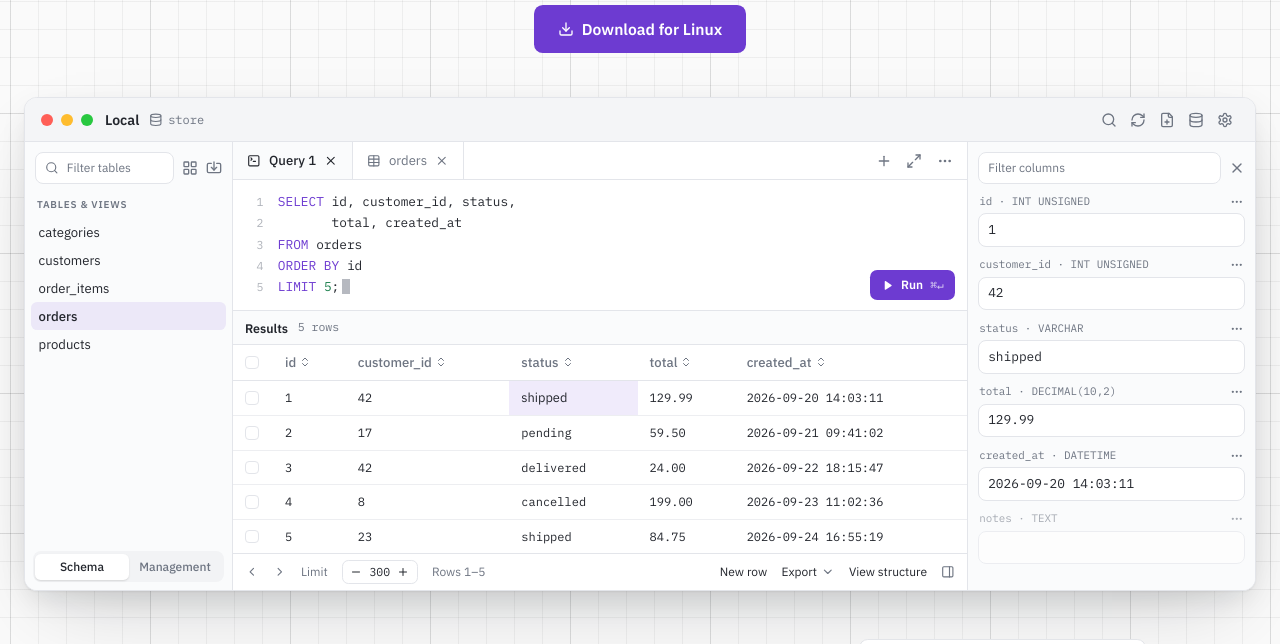
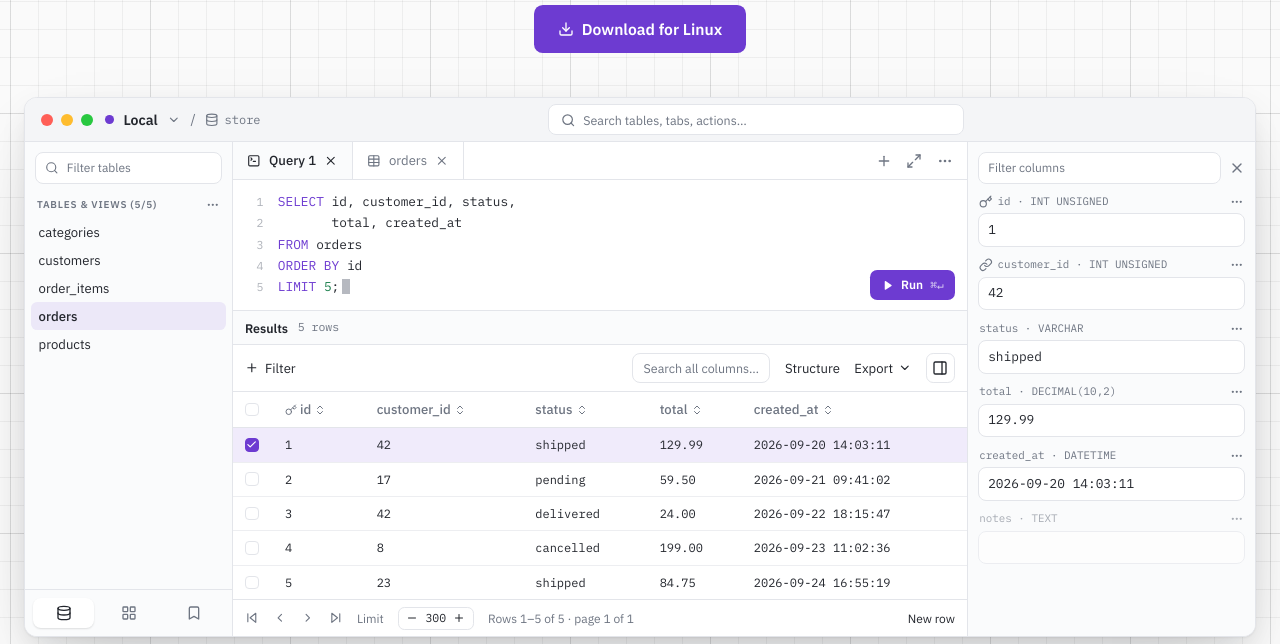
Before and after one commit to Alanaktion/zippa-db, a plain HTML site: page index.html in a window 1280 px wide. Shown: the part 307-951 px from the top of the page. Drawn offline with Linux system fonts and the light colour scheme.

Commit message:
Update hero app window to match the current UI
Title bar gains the connection color dot, chevron, and the centered
command-palette search; sidebar gets the table count, a bottom icon
dock instead of the Schema/Management toggle; a Filter/Search/
Structure/Export toolbar sits above the grid; row 1 is the selected
row with a checked box; the status bar gets skip-to-first/last
controls and the full row count. Example content unchanged.

```diff
--- a/index.html
+++ b/index.html
@@ -205,9 +205,18 @@
       .win-conn .cname { font-size: 0.88rem; font-weight: 600; white-space: nowrap; }
       .win-conn .cdb { display: flex; align-items: center; gap: 0.35rem; font-family: var(--mono); font-size: 0.75rem; color: var(--win-muted); white-space: nowrap; }
       .win-conn .cdb svg { width: 0.85rem; height: 0.85rem; }
-      .win-tools { margin-left: auto; display: flex; align-items: center; color: var(--win-muted); }
-      .win-tools span { padding: 0.4rem; display: inline-flex; }
-      .win-tools svg { width: 1rem; height: 1rem; }
+      .win-conn .cdot { width: 0.55rem; height: 0.55rem; border-radius: 50%; background: var(--accent); flex: none; }
+      .win-conn .chev { width: 0.85rem; height: 0.85rem; color: var(--win-muted); flex: none; }
+      .win-conn .csep { color: var(--win-muted); font-size: 0.85rem; }
+      .win-search { flex: 1; display: flex; justify-content: center; min-width: 0; }
+      .win-search .cmdk {
+        display: flex; align-items: center; gap: 0.5rem; width: 100%; max-width: 26rem;
+        padding: 0.35rem 0.75rem; border-radius: 0.5rem; font-size: 0.78rem;
+        background: var(--win-field); border: 1px solid var(--win-line); color: var(--win-muted);
+        white-space: nowrap; overflow: hidden;
+      }
+      .win-search svg { width: 0.9rem; height: 0.9rem; flex: none; }
+      @media (max-width: 640px) { .win-search { display: none; } }
       .win-body { display: flex; min-height: 27.5rem; }
 
       /* Sidebar */
@@ -227,15 +236,16 @@
       .side-label {
         padding: 0.25rem 0.75rem 0.4rem; font-size: 0.62rem; font-weight: 600;
         letter-spacing: 0.08em; text-transform: uppercase; color: var(--win-muted);
+        display: flex; align-items: center; justify-content: space-between;
       }
+      .side-label svg { width: 0.85rem; height: 0.85rem; }
       .side-tables { flex: 1; padding: 0 0.35rem; }
       .side-tables li { padding: 0.28rem 0.5rem; border-radius: 0.4rem; font-size: 0.82rem; }
       .side-tables li.sel { background: var(--win-sel); font-weight: 500; }
-      .side-foot { padding: 0.5rem; }
-      .side-toggle { display: flex; border-radius: 0.5rem; background: var(--panel-2); padding: 0.15rem; font-size: 0.75rem; font-weight: 500; }
-      @media (prefers-color-scheme: dark) { .side-toggle { background: #1e212b; } }
-      .side-toggle span { flex: 1; text-align: center; padding: 0.28rem 0; border-radius: 0.35rem; color: var(--win-muted); }
-      .side-toggle span.on { background: var(--win-field); color: var(--win-text); box-shadow: 0 1px 2px rgba(0,0,0,0.12); }
+      .side-dock { display: flex; gap: 0.25rem; padding: 0.5rem; border-top: 1px solid var(--win-line); }
+      .side-dock span { flex: 1; display: flex; align-items: center; justify-content: center; padding: 0.45rem 0; border-radius: 0.5rem; color: var(--win-muted); }
+      .side-dock span svg { width: 1rem; height: 1rem; }
+      .side-dock span.on { background: var(--win-field); color: var(--win-text); box-shadow: 0 1px 2px rgba(0,0,0,0.12); }
 
       /* Main pane */
       .win-main { flex: 1; display: flex; flex-direction: column; min-width: 0; }
@@ -252,9 +262,23 @@
       .win-tabs .spacer { margin-left: auto; display: flex; align-items: center; gap: 0.1rem; padding: 0 0.5rem; color: var(--win-muted); }
       .win-tabs .spacer span { padding: 0.4rem; display: inline-flex; }
       .win-tabs .spacer svg { width: 1rem; height: 1rem; }
-      .win-filterbar { padding: 0.5rem 0.75rem; border-bottom: 1px solid var(--win-line); }
-      .win-filterbar span { display: inline-flex; align-items: center; gap: 0.4rem; font-size: 0.82rem; }
-      .win-filterbar svg { width: 0.85rem; height: 0.85rem; }
+      .win-toolbar {
+        display: flex; align-items: center; justify-content: space-between; gap: 0.75rem;
+        padding: 0.5rem 0.75rem; border-bottom: 1px solid var(--win-line); user-select: none;
+      }
+      .win-toolbar .tb-filter { display: inline-flex; align-items: center; gap: 0.4rem; font-size: 0.82rem; white-space: nowrap; }
+      .win-toolbar .tb-filter svg { width: 0.85rem; height: 0.85rem; }
+      .win-toolbar .tb-right { display: flex; align-items: center; gap: 0.9rem; margin-left: auto; }
+      .win-toolbar .tb-search {
+        padding: 0.32rem 0.65rem; border-radius: 0.5rem; font-size: 0.78rem;
+        background: var(--win-field); border: 1px solid var(--win-line); color: var(--win-muted); white-space: nowrap;
+      }
+      .win-toolbar .tb-btn { display: inline-flex; align-items: center; gap: 0.3rem; font-size: 0.82rem; white-space: nowrap; }
+      .win-toolbar .tb-btn svg { width: 0.85rem; height: 0.85rem; }
+      .win-toolbar .tb-panel { display: inline-flex; padding: 0.35rem; border-radius: 0.45rem; color: var(--win-muted); }
+      .win-toolbar .tb-panel svg { width: 1rem; height: 1rem; }
+      .win-toolbar .tb-panel.on { background: var(--win-field); border: 1px solid var(--win-line); color: var(--win-text); }
+      @media (max-width: 640px) { .win-toolbar .tb-search { display: none; } }
 
       /* Query editor pane */
       .win-query {
@@ -303,7 +327,9 @@
         font-family: var(--mono); font-size: 0.75rem; white-space: nowrap;
       }
       .win-grid tr:last-child td { border-bottom: 0; }
-      .win-grid td.sel { background: var(--win-sel); font-family: var(--sans); font-size: 0.8rem; }
+      .win-grid tr.sel td { background: var(--win-sel); }
+      .cb.on { background: var(--accent); border-color: var(--accent); color: var(--btn-ink); display: flex; align-items: center; justify-content: center; }
+      .cb.on svg { width: 0.7rem; height: 0.7rem; }
       .cb { width: 0.85rem; height: 0.85rem; border: 1px solid var(--win-line); border-radius: 0.25rem; }
       th .cb, td .cb { display: block; }
       @media (max-width: 560px) { .col-created { display: none; } }
@@ -343,6 +369,7 @@
         font-family: var(--mono); font-size: 0.68rem; color: var(--win-muted);
       }
       .ed-field .flabel svg { width: 0.85rem; height: 0.85rem; }
+      .ed-field .flabel span { display: inline-flex; align-items: center; gap: 0.3rem; }
       .ed-field .fvalue {
         padding: 0.4rem 0.6rem; border-radius: 0.5rem; font-family: var(--mono); font-size: 0.8rem;
         background: var(--win-field); border: 1px solid var(--win-line); min-height: 2rem;
@@ -486,15 +513,14 @@
               <span style="background:#FF5F57"></span><span style="background:#FEBC2E"></span><span style="background:#28C840"></span>
             </div>
             <div class="win-conn">
+              <span class="cdot" aria-hidden="true"></span>
               <span class="cname">Local</span>
+              <svg class="chev" aria-hidden="true" focusable="false" viewBox="0 0 24 24" fill="none" stroke="currentColor" stroke-width="2" stroke-linecap="round" stroke-linejoin="round" ><path d="m6 9 6 6 6-6" /></svg>
+              <span class="csep" aria-hidden="true">/</span>
               <span class="cdb"><svg aria-hidden="true" focusable="false" viewBox="0 0 24 24" fill="none" stroke="currentColor" stroke-width="2" stroke-linecap="round" stroke-linejoin="round" ><ellipse cx="12" cy="5" rx="9" ry="3" /><path d="M3 5V19A9 3 0 0 0 21 19V5" /><path d="M3 12A9 3 0 0 0 21 12" /></svg>store</span>
             </div>
-            <div class="win-tools" aria-hidden="true">
-              <span><svg aria-hidden="true" focusable="false" viewBox="0 0 24 24" fill="none" stroke="currentColor" stroke-width="2" stroke-linecap="round" stroke-linejoin="round" ><circle cx="11" cy="11" r="8" /><path d="m21 21-4.3-4.3" /></svg></span>
-              <span><svg aria-hidden="true" focusable="false" viewBox="0 0 24 24" fill="none" stroke="currentColor" stroke-width="2" stroke-linecap="round" stroke-linejoin="round" ><path d="M3 12a9 9 0 0 1 9-9 9.75 9.75 0 0 1 6.74 2.74L21 8" /><path d="M21 3v5h-5" /><path d="M21 12a9 9 0 0 1-9 9 9.75 9.75 0 0 1-6.74-2.74L3 16" /><path d="M8 16H3v5" /></svg></span>
-              <span><svg aria-hidden="true" focusable="false" viewBox="0 0 24 24" fill="none" stroke="currentColor" stroke-width="2" stroke-linecap="round" stroke-linejoin="round" ><path d="M15 2H6a2 2 0 0 0-2 2v16a2 2 0 0 0 2 2h12a2 2 0 0 0 2-2V7Z" /><path d="M14 2v4a2 2 0 0 0 2 2h4" /><path d="M9 15h6" /><path d="M12 18v-6" /></svg></span>
-              <span><svg aria-hidden="true" focusable="false" viewBox="0 0 24 24" fill="none" stroke="currentColor" stroke-width="2" stroke-linecap="round" stroke-linejoin="round" ><ellipse cx="12" cy="5" rx="9" ry="3" /><path d="M3 5V19A9 3 0 0 0 21 19V5" /><path d="M3 12A9 3 0 0 0 21 12" /></svg></span>
-              <span><svg aria-hidden="true" focusable="false" viewBox="0 0 24 24" fill="none" stroke="currentColor" stroke-width="2" stroke-linecap="round" stroke-linejoin="round" ><path d="M12.22 2h-.44a2 2 0 0 0-2 2v.18a2 2 0 0 1-1 1.73l-.43.25a2 2 0 0 1-2 0l-.15-.08a2 2 0 0 0-2.73.73l-.22.38a2 2 0 0 0 .73 2.73l.15.1a2 2 0 0 1 1 1.72v.51a2 2 0 0 1-1 1.74l-.15.09a2 2 0 0 0-.73 2.73l.22.38a2 2 0 0 0 2.73.73l.15-.08a2 2 0 0 1 2 0l.43.25a2 2 0 0 1 1 1.73V20a2 2 0 0 0 2 2h.44a2 2 0 0 0 2-2v-.18a2 2 0 0 1 1-1.73l.43-.25a2 2 0 0 1 2 0l.15.08a2 2 0 0 0 2.73-.73l.22-.39a2 2 0 0 0-.73-2.73l-.15-.08a2 2 0 0 1-1-1.74v-.5a2 2 0 0 1 1-1.74l.15-.09a2 2 0 0 0 .73-2.73l-.22-.38a2 2 0 0 0-2.73-.73l-.15.08a2 2 0 0 1-2 0l-.43-.25a2 2 0 0 1-1-1.73V4a2 2 0 0 0-2-2z" /><circle cx="12" cy="12" r="3" /></svg></span>
+            <div class="win-search" aria-hidden="true">
+              <span class="cmdk"><svg aria-hidden="true" focusable="false" viewBox="0 0 24 24" fill="none" stroke="currentColor" stroke-width="2" stroke-linecap="round" stroke-linejoin="round" ><circle cx="11" cy="11" r="8" /><path d="m21 21-4.3-4.3" /></svg>Search tables, tabs, actions…</span>
             </div>
           </div>
 
@@ -503,10 +529,8 @@
             <div class="win-side">
               <div class="side-search">
                 <span class="side-filter"><svg aria-hidden="true" focusable="false" viewBox="0 0 24 24" fill="none" stroke="currentColor" stroke-width="2" stroke-linecap="round" stroke-linejoin="round" ><circle cx="11" cy="11" r="8" /><path d="m21 21-4.3-4.3" /></svg>Filter tables</span>
-                <svg aria-hidden="true" focusable="false" viewBox="0 0 24 24" fill="none" stroke="currentColor" stroke-width="2" stroke-linecap="round" stroke-linejoin="round" ><rect width="7" height="7" x="3" y="3" rx="1" /><rect width="7" height="7" x="14" y="3" rx="1" /><rect width="7" height="7" x="14" y="14" rx="1" /><rect width="7" height="7" x="3" y="14" rx="1" /></svg>
-                <svg aria-hidden="true" focusable="false" viewBox="0 0 24 24" fill="none" stroke="currentColor" stroke-width="2" stroke-linecap="round" stroke-linejoin="round" ><path d="M12 3v12" /><path d="m8 11 4 4 4-4" /><path d="M8 5H4a2 2 0 0 0-2 2v10a2 2 0 0 0 2 2h16a2 2 0 0 0 2-2V7a2 2 0 0 0-2-2h-4" /></svg>
               </div>
-              <div class="side-label">Tables &amp; Views</div>
+              <div class="side-label"><span>Tables &amp; Views (5/5)</span><svg aria-hidden="true" focusable="false" viewBox="0 0 24 24" fill="none" stroke="currentColor" stroke-width="2" stroke-linecap="round" stroke-linejoin="round" ><circle cx="12" cy="12" r="1" /><circle cx="19" cy="12" r="1" /><circle cx="5" cy="12" r="1" /></svg></div>
               <ul class="side-tables">
                 <li>categories</li>
                 <li>customers</li>
@@ -514,8 +538,10 @@
                 <li class="sel">orders</li>
                 <li>products</li>
               </ul>
-              <div class="side-foot">
-                <div class="side-toggle"><span class="on">Schema</span><span>Management</span></div>
+              <div class="side-dock">
+                <span class="on"><svg aria-hidden="true" focusable="false" viewBox="0 0 24 24" fill="none" stroke="currentColor" stroke-width="2" stroke-linecap="round" stroke-linejoin="round" ><ellipse cx="12" cy="5" rx="9" ry="3" /><path d="M3 5V19A9 3 0 0 0 21 19V5" /><path d="M3 12A9 3 0 0 0 21 12" /></svg></span>
+                <span><svg aria-hidden="true" focusable="false" viewBox="0 0 24 24" fill="none" stroke="currentColor" stroke-width="2" stroke-linecap="round" stroke-linejoin="round" ><rect width="7" height="7" x="3" y="3" rx="1" /><rect width="7" height="7" x="14" y="3" rx="1" /><rect width="7" height="7" x="14" y="14" rx="1" /><rect width="7" height="7" x="3" y="14" rx="1" /></svg></span>
+                <span><svg aria-hidden="true" focusable="false" viewBox="0 0 24 24" fill="none" stroke="currentColor" stroke-width="2" stroke-linecap="round" stroke-linejoin="round" ><path d="m19 21-7-4-7 4V5a2 2 0 0 1 2-2h10a2 2 0 0 1 2 2v16z" /></svg></span>
               </div>
             </div>
 
@@ -543,12 +569,22 @@
 
               <div class="win-results"><span class="r-title">Results</span><span class="r-meta">5 rows</span></div>
 
+              <div class="win-toolbar">
+                <span class="tb-filter"><svg aria-hidden="true" focusable="false" viewBox="0 0 24 24" fill="none" stroke="currentColor" stroke-width="2" stroke-linecap="round" stroke-linejoin="round" ><path d="M5 12h14" /><path d="M12 5v14" /></svg>Filter</span>
+                <span class="tb-right">
+                  <span class="tb-search">Search all columns…</span>
+                  <span class="tb-btn">Structure</span>
+                  <span class="tb-btn">Export <svg aria-hidden="true" focusable="false" viewBox="0 0 24 24" fill="none" stroke="currentColor" stroke-width="2" stroke-linecap="round" stroke-linejoin="round" ><path d="m6 9 6 6 6-6" /></svg></span>
+                  <span class="tb-panel on"><svg aria-hidden="true" focusable="false" viewBox="0 0 24 24" fill="none" stroke="currentColor" stroke-width="2" stroke-linecap="round" stroke-linejoin="round" ><rect width="18" height="18" x="3" y="3" rx="2" /><path d="M15 3v18" /></svg></span>
+                </span>
+              </div>
+
               <div class="win-grid">
                 <table>
                   <thead>
                     <tr>
                       <th style="width:2.5rem"><span class="cb"></span></th>
-                      <th>id <svg aria-hidden="true" focusable="false" viewBox="0 0 24 24" fill="none" stroke="currentColor" stroke-width="2" stroke-linecap="round" stroke-linejoin="round" ><path d="m7 15 5 5 5-5" /><path d="m7 9 5-5 5 5" /></svg></th>
+                      <th><svg aria-hidden="true" focusable="false" viewBox="0 0 24 24" fill="none" stroke="currentColor" stroke-width="2" stroke-linecap="round" stroke-linejoin="round" ><circle cx="7.5" cy="15.5" r="5.5" /><path d="m21 2-9.6 9.6" /><path d="m15.5 7.5 3 3L22 7l-3-3" /></svg> id <svg aria-hidden="true" focusable="false" viewBox="0 0 24 24" fill="none" stroke="currentColor" stroke-width="2" stroke-linecap="round" stroke-linejoin="round" ><path d="m7 15 5 5 5-5" /><path d="m7 9 5-5 5 5" /></svg></th>
                       <th>customer_id <svg aria-hidden="true" focusable="false" viewBox="0 0 24 24" fill="none" stroke="currentColor" stroke-width="2" stroke-linecap="round" stroke-linejoin="round" ><path d="m7 15 5 5 5-5" /><path d="m7 9 5-5 5 5" /></svg></th>
                       <th>status <svg aria-hidden="true" focusable="false" viewBox="0 0 24 24" fill="none" stroke="currentColor" stroke-width="2" stroke-linecap="round" stroke-linejoin="round" ><path d="m7 15 5 5 5-5" /><path d="m7 9 5-5 5 5" /></svg></th>
                       <th>total <svg aria-hidden="true" focusable="false" viewBox="0 0 24 24" fill="none" stroke="currentColor" stroke-width="2" stroke-linecap="round" stroke-linejoin="round" ><path d="m7 15 5 5 5-5" /><path d="m7 9 5-5 5 5" /></svg></th>
@@ -556,9 +592,9 @@
                     </tr>
                   </thead>
                   <tbody>
-                    <tr>
-                      <td><span class="cb"></span></td><td>1</td><td>42</td>
-                      <td class="sel">shipped</td><td>129.99</td>
+                    <tr class="sel">
+                      <td><span class="cb on"><svg aria-hidden="true" focusable="false" viewBox="0 0 24 24" fill="none" stroke="currentColor" stroke-width="2.5" stroke-linecap="round" stroke-linejoin="round" ><path d="M20 6 9 17l-5-5" /></svg></span></td><td>1</td><td>42</td>
+                      <td>shipped</td><td>129.99</td>
                       <td class="col-created">2026-09-20 14:03:11</td>
                     </tr>
                     <tr>
@@ -587,17 +623,16 @@
 
               <div class="win-status">
                 <div class="left">
+                  <svg aria-hidden="true" focusable="false" viewBox="0 0 24 24" fill="none" stroke="currentColor" stroke-width="2" stroke-linecap="round" stroke-linejoin="round" ><polygon points="19 20 9 12 19 4 19 20" /><line x1="5" x2="5" y1="19" y2="5" /></svg>
                   <svg aria-hidden="true" focusable="false" viewBox="0 0 24 24" fill="none" stroke="currentColor" stroke-width="2" stroke-linecap="round" stroke-linejoin="round" ><path d="m15 18-6-6 6-6" /></svg>
                   <svg aria-hidden="true" focusable="false" viewBox="0 0 24 24" fill="none" stroke="currentColor" stroke-width="2" stroke-linecap="round" stroke-linejoin="round" ><path d="m9 18 6-6-6-6" /></svg>
+                  <svg aria-hidden="true" focusable="false" viewBox="0 0 24 24" fill="none" stroke="currentColor" stroke-width="2" stroke-linecap="round" stroke-linejoin="round" ><polygon points="5 4 15 12 5 20 5 4" /><line x1="19" x2="19" y1="5" y2="19" /></svg>
                   <span>Limit</span>
                   <span class="limit-chip"><svg aria-hidden="true" focusable="false" viewBox="0 0 24 24" fill="none" stroke="currentColor" stroke-width="2" stroke-linecap="round" stroke-linejoin="round" ><path d="M5 12h14" /></svg>300<svg aria-hidden="true" focusable="false" viewBox="0 0 24 24" fill="none" stroke="currentColor" stroke-width="2" stroke-linecap="round" stroke-linejoin="round" ><path d="M5 12h14" /><path d="M12 5v14" /></svg></span>
-                  <span>Rows 1–5</span>
+                  <span>Rows 1–5 of 5 · page 1 of 1</span>
                 </div>
                 <div class="right">
                   <span>New row</span>
-                  <span style="display:inline-flex;align-items:center;gap:0.25rem">Export <svg aria-hidden="true" focusable="false" viewBox="0 0 24 24" fill="none" stroke="currentColor" stroke-width="2" stroke-linecap="round" stroke-linejoin="round" ><path d="m6 9 6 6 6-6" /></svg></span>
-                  <span>View structure</span>
-                  <svg aria-hidden="true" focusable="false" viewBox="0 0 24 24" fill="none" stroke="currentColor" stroke-width="2" stroke-linecap="round" stroke-linejoin="round" ><rect width="18" height="18" x="3" y="3" rx="2" /><path d="M15 3v18" /></svg>
                 </div>
               </div>
             </div>
@@ -610,11 +645,11 @@
               </div>
               <div class="ed-fields">
                 <div class="ed-field">
-                  <div class="flabel"><span>id · INT UNSIGNED</span><svg aria-hidden="true" focusable="false" viewBox="0 0 24 24" fill="none" stroke="currentColor" stroke-width="2" stroke-linecap="round" stroke-linejoin="round" ><circle cx="12" cy="12" r="1" /><circle cx="19" cy="12" r="1" /><circle cx="5" cy="12" r="1" /></svg></div>
+                  <div class="flabel"><span><svg aria-hidden="true" focusable="false" viewBox="0 0 24 24" fill="none" stroke="currentColor" stroke-width="2" stroke-linecap="round" stroke-linejoin="round" ><circle cx="7.5" cy="15.5" r="5.5" /><path d="m21 2-9.6 9.6" /><path d="m15.5 7.5 3 3L22 7l-3-3" /></svg>id · INT UNSIGNED</span><svg aria-hidden="true" focusable="false" viewBox="0 0 24 24" fill="none" stroke="currentColor" stroke-width="2" stroke-linecap="round" stroke-linejoin="round" ><circle cx="12" cy="12" r="1" /><circle cx="19" cy="12" r="1" /><circle cx="5" cy="12" r="1" /></svg></div>
                   <div class="fvalue">1</div>
                 </div>
                 <div class="ed-field">
-                  <div class="flabel"><span>customer_id · INT UNSIGNED</span><svg aria-hidden="true" focusable="false" viewBox="0 0 24 24" fill="none" stroke="currentColor" stroke-width="2" stroke-linecap="round" stroke-linejoin="round" ><circle cx="12" cy="12" r="1" /><circle cx="19" cy="12" r="1" /><circle cx="5" cy="12" r="1" /></svg></div>
+                  <div class="flabel"><span><svg aria-hidden="true" focusable="false" viewBox="0 0 24 24" fill="none" stroke="currentColor" stroke-width="2" stroke-linecap="round" stroke-linejoin="round" ><path d="M10 13a5 5 0 0 0 7.54.54l3-3a5 5 0 0 0-7.07-7.07l-1.72 1.71" /><path d="M14 11a5 5 0 0 0-7.54-.54l-3 3a5 5 0 0 0 7.07 7.07l1.71-1.71" /></svg>customer_id · INT UNSIGNED</span><svg aria-hidden="true" focusable="false" viewBox="0 0 24 24" fill="none" stroke="currentColor" stroke-width="2" stroke-linecap="round" stroke-linejoin="round" ><circle cx="12" cy="12" r="1" /><circle cx="19" cy="12" r="1" /><circle cx="5" cy="12" r="1" /></svg></div>
                   <div class="fvalue">42</div>
                 </div>
                 <div class="ed-field">
```
